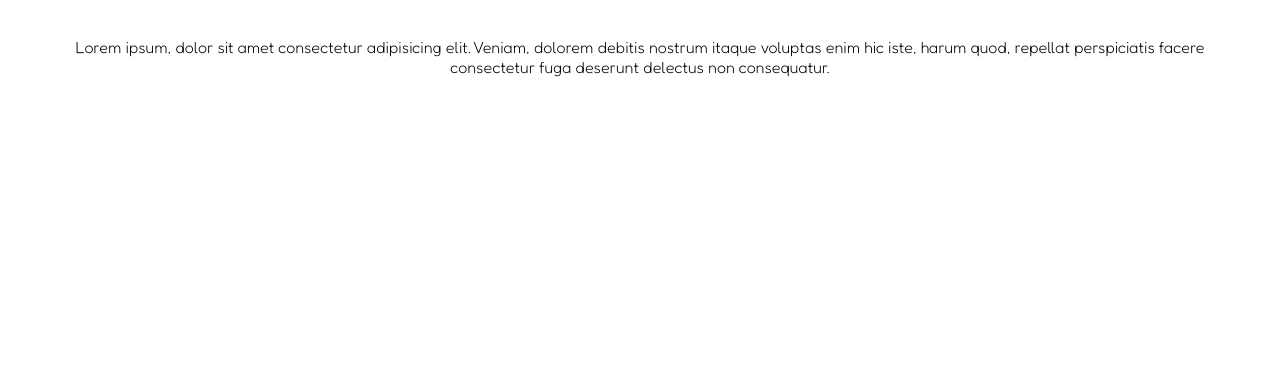
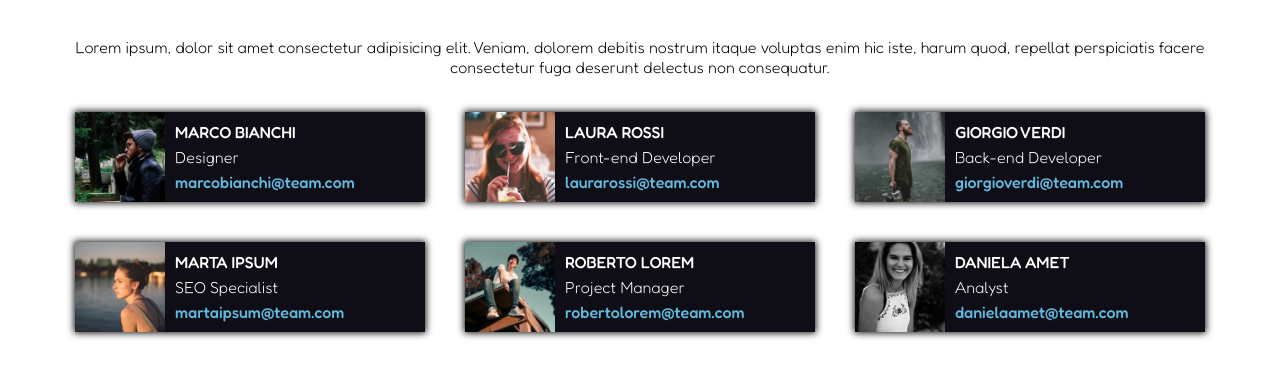
Before and after one commit to Chiaravalle04/html-css-float-cards, a plain HTML site: page index.html in a window 1280 px wide. Shown: the part 82-460 px from the top of the page. Drawn offline with Linux system fonts and the light colour scheme.

Commit message:
add section e comments

```diff
--- a/css/style.css
+++ b/css/style.css
@@ -1,7 +1,17 @@
+/* RESET */
+
 * {
     margin: 0;
     padding: 0;
     box-sizing: border-box;
+}
+
+/* CLEARFIX */
+
+.clearfix::after {
+    content: “”;
+    display: table;
+    clear: both;
 }
 
 body {
@@ -9,6 +19,8 @@ body {
     max-width: 1200px;
     margin: 0 auto;
 }
+
+/* MAIN HEADER */
 
 h1 {
     margin: 40px 0;
@@ -20,3 +32,83 @@ header > p {
     text-align: center;
     font-weight: 300;
 }
+
+/* CONTENITORE */
+
+.container {
+    padding: 35px 35px;
+}
+
+/* MEMBRI */
+
+.card-left{
+    width: 350px;
+    height: 90px;
+    background-color: #0f0e17;
+    float: left;
+    margin-right: 40px;
+    margin-bottom: 40px;
+    box-shadow: 0px 0px 7px 1px rgba(0,0,0,0.95);
+}
+
+.card-center {
+    width: 350px;
+    height: 90px;
+    background-color: #0f0e17;
+    float: left;
+    margin-bottom: 40px;
+    box-shadow: 0px 0px 7px 1px rgba(0,0,0,0.95);
+}
+
+.card-right{
+    float: right;
+    width: 350px;
+    height: 90px;
+    background-color: #0f0e17;
+    margin-bottom: 40px;
+    box-shadow: 0px 0px 7px 1px rgba(0,0,0,0.95);
+}
+
+.card-left > img {
+    width: 90px;
+    height: 90px;
+    float: left;
+    margin-right: 10px;
+}
+
+.card-center > img {
+    width: 90px;
+    height: 90px;
+    float: left;
+    margin-right: 10px;
+}
+
+.card-right > img {
+    width: 90px;
+    height: 90px;
+    float: left;
+    margin-right: 10px;
+}
+
+.info {
+    float: left;
+}
+
+.name, .role {
+    color: #fffffe;
+}
+
+.name {
+    margin-top: 10px;
+}
+
+.role{
+    font-weight: 300;
+    margin: 5px 0;
+}
+
+a {
+    text-decoration: none;
+    color: #62b9de;
+    margin-bottom: 5px;
+}
--- a/index.html
+++ b/index.html
@@ -22,6 +22,106 @@
 
         </header>
 
+        <section>
+
+            <div class="container clearfix">
+
+                <div class="card-left">
+
+                    <img src="img/male1.png" alt="Membro1">
+
+                        <div class="info">
+
+                            <p class="name">MARCO BIANCHI</p>
+                            <p class="role">Designer</p>
+                            <a href="#">marcobianchi@team.com</a>
+
+                        </div>
+
+                </div>
+
+                <div class="card-center">
+
+                    <img src="img/female1.png" alt="Membro1">
+
+                        <div class="info">
+
+                            <p class="name">LAURA ROSSI</p>
+                            <p class="role">Front-end Developer</p>
+                            <a href="#">laurarossi@team.com</a>
+
+                        </div>
+
+                </div>
+
+                <div class="card-right">
+
+                    <img src="img/male2.png" alt="Membro1">
+
+                        <div class="info">
+
+                            <p class="name">GIORGIO VERDI</p>
+                            <p class="role">Back-end Developer</p>
+                            <a href="#">giorgioverdi@team.com</a>
+
+                        </div>
+
+                </div>
+
+            </div>
+
+        </section>
+
+        <section>
+
+            <div class="container clearfix">
+
+                <div class="card-left">
+
+                    <img src="img/female2.png" alt="Membro1">
+
+                        <div class="info">
+
+                            <p class="name">MARTA IPSUM</p>
+                            <p class="role">SEO Specialist</p>
+                            <a href="#">martaipsum@team.com</a>
+
+                        </div>
+
+                </div>
+
+                <div class="card-center">
+
+                    <img src="img/male3.png" alt="Membro1">
+
+                        <div class="info">
+
+                            <p class="name">ROBERTO LOREM</p>
+                            <p class="role">Project Manager</p>
+                            <a href="#">robertolorem@team.com</a>
+
+                        </div>
+
+                </div>
+
+                <div class="card-right">
+
+                    <img src="img/female3.png" alt="Membro1">
+
+                        <div class="info">
+
+                            <p class="name">DANIELA AMET</p>
+                            <p class="role">Analyst</p>
+                            <a href="#">danielaamet@team.com</a>
+
+                        </div>
+
+                </div>
+
+            </div>
+
+        </section>
+
     </main>
 
 </body>
```
